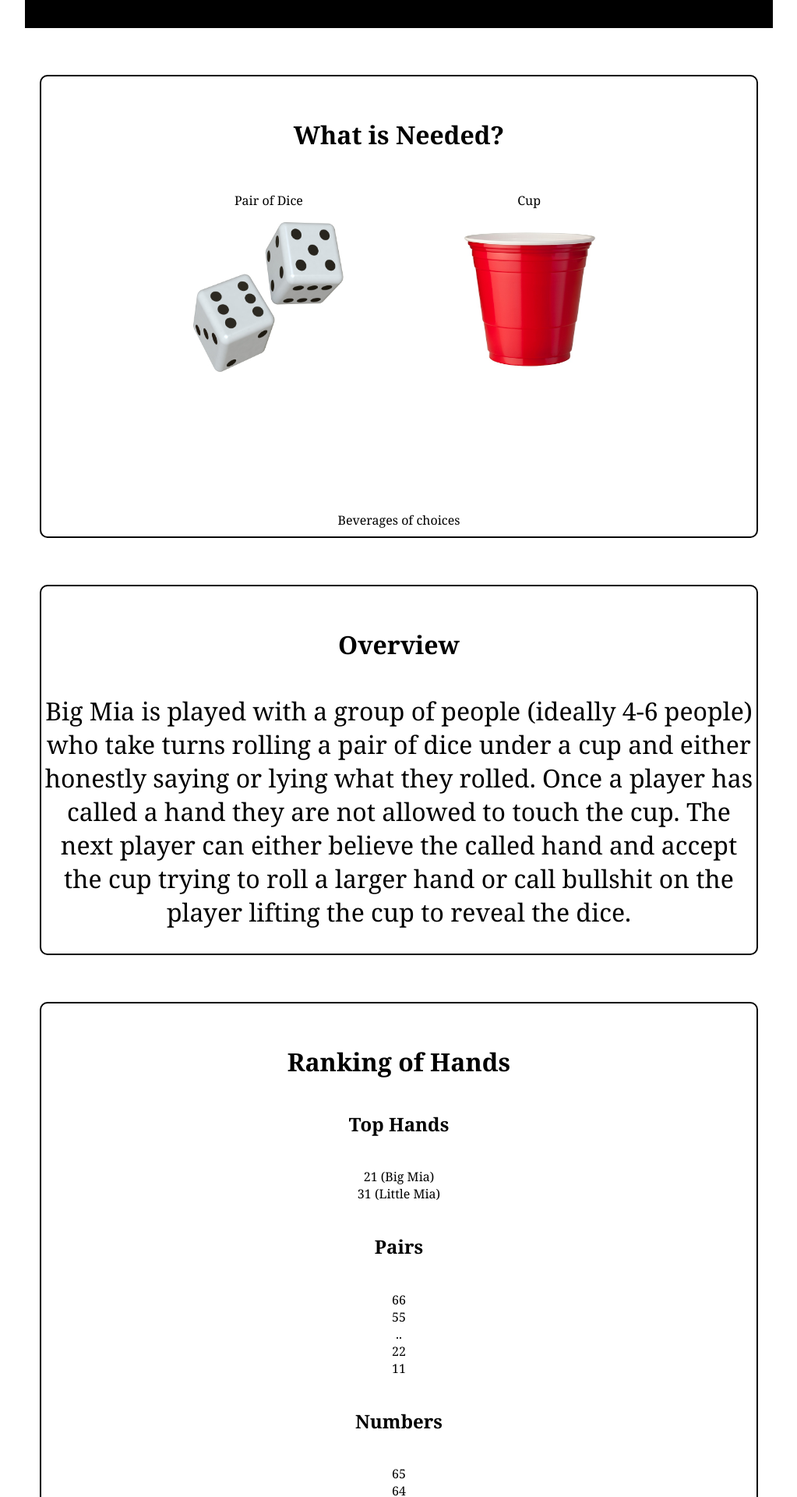
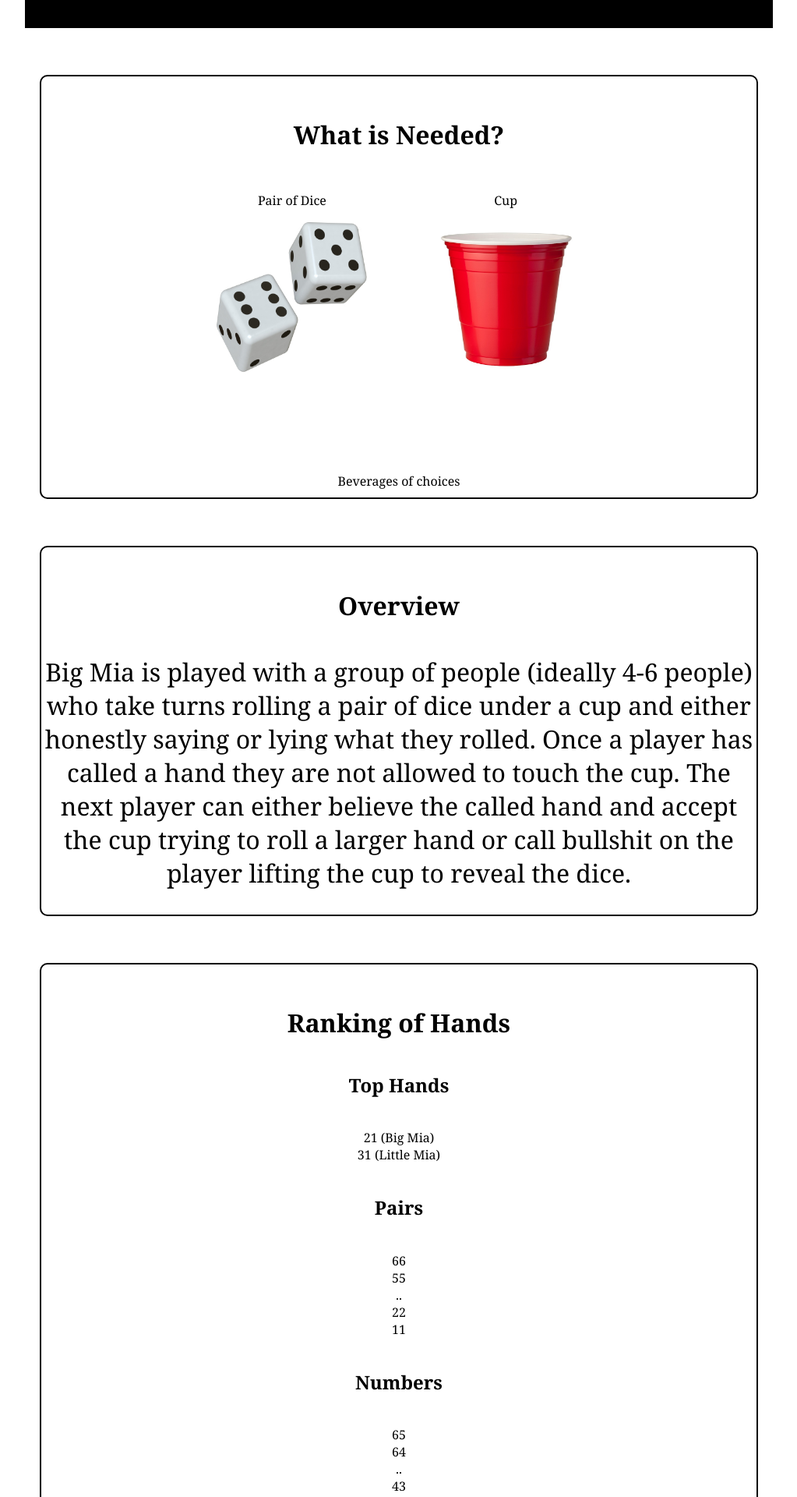
Before and after one commit to bryanrideout/bryanrideout.github.io, a Jekyll site: the page index.html, which Jekyll copies as it is, in a window 1280 px wide. Shown: the part 890-2810 px from the top of the page at 78% size, without its empty margins (128-1151 px from the left). Built offline with Jekyll 4.4.1, drawn with Linux system fonts in a browser that asks for light colours.

Commit message:
Update main.css

```diff
--- a/css/main.css
+++ b/css/main.css
@@ -48,8 +48,8 @@ h5 {
 
 .dice{
 	display: inline-block;
-	width: 310px;
-   	height: 400px;
+	width: 250px;
+   	height: 350px;
     	margin: 10px;
 	text-align: center;
 }
```
